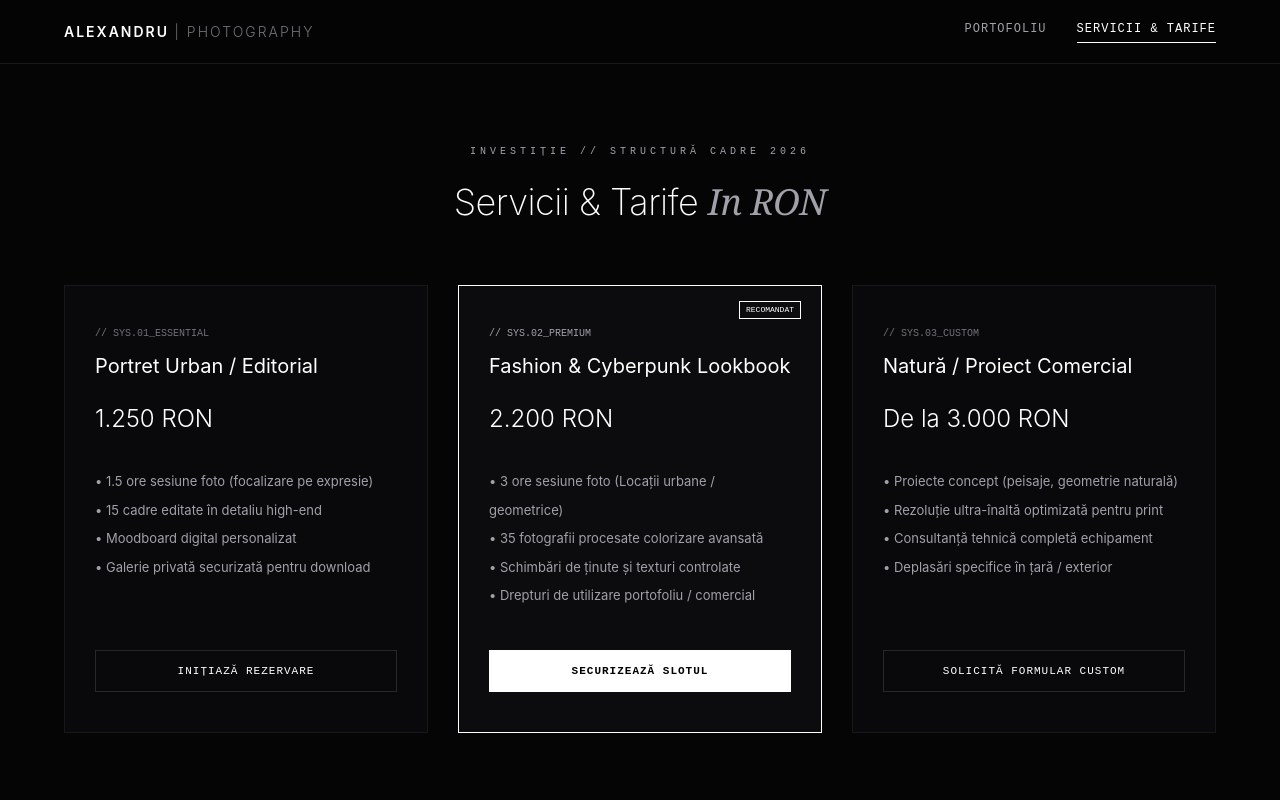
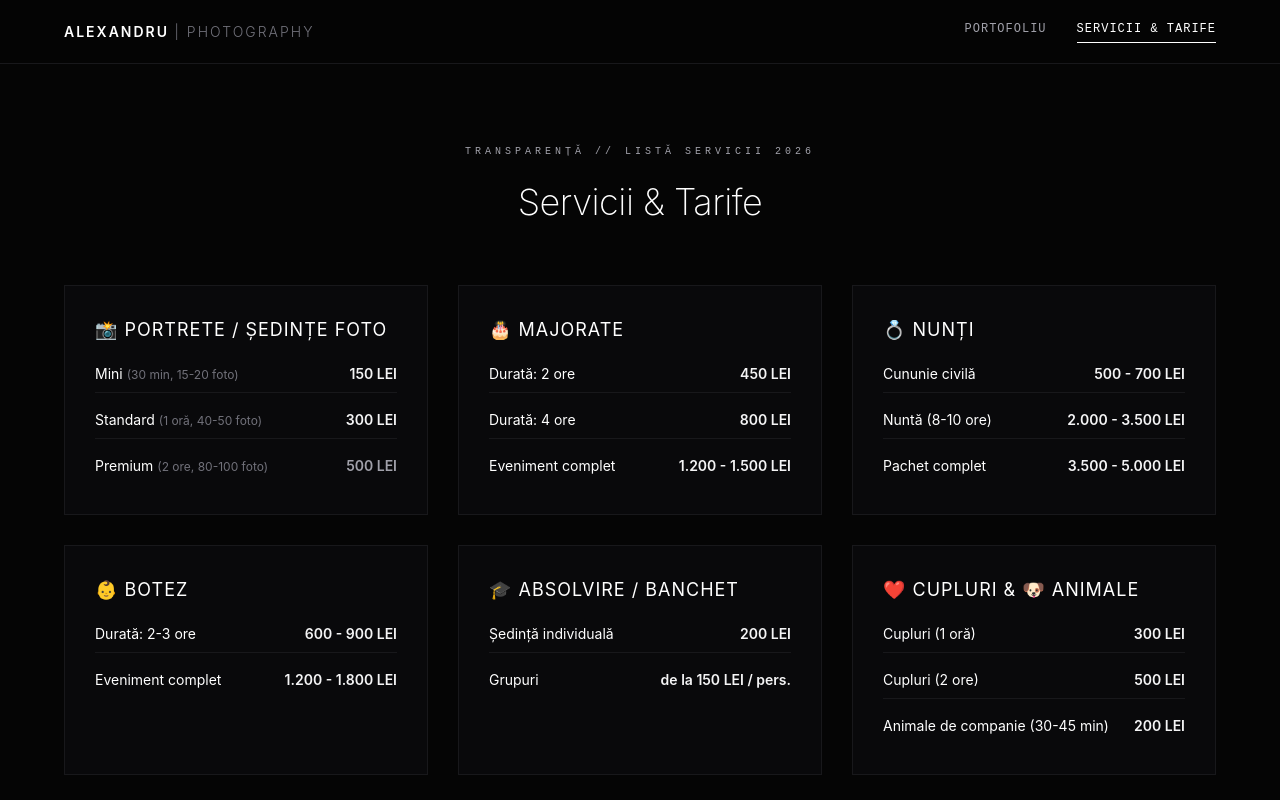
Before and after one commit to Quietbyte23/Alexandru-foto-web, a Next.js app: page /prices in a window 1280 px wide. Shown: the top 800 px of the page. Built offline with nearby package versions, Linux system fonts and the light colour scheme.

Commit message:
Update page.tsx

```diff
--- a/app/prices/page.tsx
+++ b/app/prices/page.tsx
@@ -53,78 +53,149 @@ export default function Prices() {
       {/* TITLU */}
       <section style={{ maxWidth: '800px', margin: '0 auto', textAlign: 'center', padding: '80px 24px 40px 24px' }}>
         <p style={{ fontSize: '10px', fontFamily: 'monospace', letterSpacing: '4px', color: '#a1a1aa', margin: '0 0 16px 0', textTransform: 'uppercase' }}>
-          INVESTIȚIE // STRUCTURĂ CADRE 2026
+          TRANSPARENȚĂ // LISTĂ SERVICII 2026
         </p>
         <h2 style={{ fontSize: '36px', fontWeight: 200, letterSpacing: '-0.5px', margin: '0 0 16px 0', color: '#ffffff' }}>
-          Servicii & Tarife <span style={{ fontFamily: 'Georgia, serif', fontStyle: 'italic', color: '#a1a1aa' }}>In RON</span>
+          Servicii & Tarife
         </h2>
       </section>
 
-      {/* CARDS PACHETE */}
-      <main style={{ maxWidth: '1200px', margin: '0 auto', padding: '0 24px 120px 24px', boxSizing: 'border-box' }}>
+      {/* GRID TARIFE */}
+      <main style={{ maxWidth: '1200px', margin: '0 auto', padding: '0 24px 60px 24px', boxSizing: 'border-box' }}>
         <div style={{
           display: 'grid',
-          gridTemplateColumns: 'repeat(auto-fit, minmax(300px, 1fr))',
+          gridTemplateColumns: 'repeat(auto-fit, minmax(320px, 1fr))',
           gap: '30px'
         }}>
 
-          {/* PACHET 1 */}
-          <div style={{ padding: '40px 30px', backgroundColor: '#09090b', border: '1px solid #18181b', display: 'flex', flexDirection: 'column', justifyContent: 'space-between' }}>
-            <div>
-              <p style={{ fontFamily: 'monospace', fontSize: '10px', color: '#71717a', margin: '0 0 10px 0' }}>// SYS.01_ESSENTIAL</p>
-              <h3 style={{ fontSize: '20px', fontWeight: 400, margin: '0 0 20px 0', color: '#ffffff' }}>Portret Urban / Editorial</h3>
-              <p style={{ fontSize: '24px', fontWeight: 300, color: '#ffffff', margin: '0 0 30px 0' }}>1.250 RON</p>
-              <ul style={{ paddingLeft: '0', listStyle: 'none', fontSize: '13px', color: '#a1a1aa', lineHeight: '2.2', margin: '0 0 40px 0' }}>
-                <li>• 1.5 ore sesiune foto (focalizare pe expresie)</li>
-                <li>• 15 cadre editate în detaliu high-end</li>
-                <li>• Moodboard digital personalizat</li>
-                <li>• Galerie privată securizată pentru download</li>
-              </ul>
+          {/* SEDINTE FOTO */}
+          <div style={{ padding: '30px', backgroundColor: '#09090b', border: '1px solid #18181b' }}>
+            <h3 style={{ fontSize: '18px', fontWeight: 400, margin: '0 0 20px 0', color: '#ffffff', letterSpacing: '1px' }}>📸 PORTRETE / ȘEDINȚE FOTO</h3>
+            <div style={{ display: 'flex', flexDirection: 'column', gap: '16px', fontSize: '14px' }}>
+              <div style={{ display: 'flex', justifyContent: 'space-between', borderBottom: '1px solid #18181b', paddingBottom: '8px' }}>
+                <div><span style={{ color: '#ffffff' }}>Mini</span> <span style={{ color: '#71717a', fontSize: '12px' }}>(30 min, 15-20 foto)</span></div>
+                <span style={{ fontWeight: 600 }}>150 LEI</span>
+              </div>
+              <div style={{ display: 'flex', justifyContent: 'space-between', borderBottom: '1px solid #18181b', paddingBottom: '8px' }}>
+                <div><span style={{ color: '#ffffff' }}>Standard</span> <span style={{ color: '#71717a', fontSize: '12px' }}>(1 oră, 40-50 foto)</span></div>
+                <span style={{ fontWeight: 600 }}>300 LEI</span>
+              </div>
+              <div style={{ display: 'flex', justifyContent: 'space-between', paddingBottom: '8px' }}>
+                <div><span style={{ color: '#ffffff' }}>Premium</span> <span style={{ color: '#71717a', fontSize: '12px' }}>(2 ore, 80-100 foto)</span></div>
+                <span style={{ fontWeight: 600, color: '#a1a1aa' }}>500 LEI</span>
+              </div>
             </div>
-            <Link href="/contact" style={{ display: 'block', textAlign: 'center', backgroundColor: 'transparent', border: '1px solid #27272a', padding: '12px 0', fontSize: '11px', fontFamily: 'monospace', color: '#ffffff', textDecoration: 'none', letterSpacing: '1px' }}>
-              INIȚIAZĂ REZERVARE
-            </Link>
           </div>
 
-          {/* PACHET 2 */}
-          <div style={{ padding: '40px 30px', backgroundColor: '#0c0c0e', border: '1px solid #ffffff', display: 'flex', flexDirection: 'column', justifyContent: 'space-between', position: 'relative' }}>
-            <span style={{ position: 'absolute', top: '15px', right: '20px', fontFamily: 'monospace', fontSize: '8px', color: '#ffffff', border: '1px solid #ffffff', padding: '2px 6px' }}>RECOMANDAT</span>
-            <div>
-              <p style={{ fontFamily: 'monospace', fontSize: '10px', color: '#a1a1aa', margin: '0 0 10px 0' }}>// SYS.02_PREMIUM</p>
-              <h3 style={{ fontSize: '20px', fontWeight: 400, margin: '0 0 20px 0', color: '#ffffff' }}>Fashion & Cyberpunk Lookbook</h3>
-              <p style={{ fontSize: '24px', fontWeight: 300, color: '#ffffff', margin: '0 0 30px 0' }}>2.200 RON</p>
-              <ul style={{ paddingLeft: '0', listStyle: 'none', fontSize: '13px', color: '#a1a1aa', lineHeight: '2.2', margin: '0 0 40px 0' }}>
-                <li>• 3 ore sesiune foto (Locații urbane / geometrice)</li>
-                <li>• 35 fotografii procesate colorizare avansată</li>
-                <li>• Schimbări de ținute și texturi controlate</li>
-                <li>• Drepturi de utilizare portofoliu / comercial</li>
-              </ul>
+          {/* MAJORATE */}
+          <div style={{ padding: '30px', backgroundColor: '#09090b', border: '1px solid #18181b' }}>
+            <h3 style={{ fontSize: '18px', fontWeight: 400, margin: '0 0 20px 0', color: '#ffffff', letterSpacing: '1px' }}>🎂 MAJORATE</h3>
+            <div style={{ display: 'flex', flexDirection: 'column', gap: '16px', fontSize: '14px' }}>
+              <div style={{ display: 'flex', justifyContent: 'space-between', borderBottom: '1px solid #18181b', paddingBottom: '8px' }}>
+                <span style={{ color: '#ffffff' }}>Durată: 2 ore</span>
+                <span style={{ fontWeight: 600 }}>450 LEI</span>
+              </div>
+              <div style={{ display: 'flex', justifyContent: 'space-between', borderBottom: '1px solid #18181b', paddingBottom: '8px' }}>
+                <span style={{ color: '#ffffff' }}>Durată: 4 ore</span>
+                <span style={{ fontWeight: 600 }}>800 LEI</span>
+              </div>
+              <div style={{ display: 'flex', justifyContent: 'space-between', paddingBottom: '8px' }}>
+                <span style={{ color: '#ffffff' }}>Eveniment complet</span>
+                <span style={{ fontWeight: 600 }}>1.200 - 1.500 LEI</span>
+              </div>
             </div>
-            <Link href="/contact" style={{ display: 'block', textAlign: 'center', backgroundColor: '#ffffff', border: '1px solid #ffffff', padding: '12px 0', fontSize: '11px', fontFamily: 'monospace', color: '#000000', textDecoration: 'none', fontWeight: 600, letterSpacing: '1px' }}>
-              SECURIZEAZĂ SLOTUL
-            </Link>
           </div>
 
-          {/* PACHET 3 */}
-          <div style={{ padding: '40px 30px', backgroundColor: '#09090b', border: '1px solid #18181b', display: 'flex', flexDirection: 'column', justifyContent: 'space-between' }}>
-            <div>
-              <p style={{ fontFamily: 'monospace', fontSize: '10px', color: '#71717a', margin: '0 0 10px 0' }}>// SYS.03_CUSTOM</p>
-              <h3 style={{ fontSize: '20px', fontWeight: 400, margin: '0 0 20px 0', color: '#ffffff' }}>Natură / Proiect Comercial</h3>
-              <p style={{ fontSize: '24px', fontWeight: 300, color: '#ffffff', margin: '0 0 30px 0' }}>De la 3.000 RON</p>
-              <ul style={{ paddingLeft: '0', listStyle: 'none', fontSize: '13px', color: '#a1a1aa', lineHeight: '2.2', margin: '0 0 40px 0' }}>
-                <li>• Proiecte concept (peisaje, geometrie naturală)</li>
-                <li>• Rezoluție ultra-înaltă optimizată pentru print</li>
-                <li>• Consultanță tehnică completă echipament</li>
-                <li>• Deplasări specifice în țară / exterior</li>
-              </ul>
+          {/* NUNTI */}
+          <div style={{ padding: '30px', backgroundColor: '#09090b', border: '1px solid #18181b' }}>
+            <h3 style={{ fontSize: '18px', fontWeight: 400, margin: '0 0 20px 0', color: '#ffffff', letterSpacing: '1px' }}>💍 NUNȚI</h3>
+            <div style={{ display: 'flex', flexDirection: 'column', gap: '16px', fontSize: '14px' }}>
+              <div style={{ display: 'flex', justifyContent: 'space-between', borderBottom: '1px solid #18181b', paddingBottom: '8px' }}>
+                <span style={{ color: '#ffffff' }}>Cununie civilă</span>
+                <span style={{ fontWeight: 600 }}>500 - 700 LEI</span>
+              </div>
+              <div style={{ display: 'flex', justifyContent: 'space-between', borderBottom: '1px solid #18181b', paddingBottom: '8px' }}>
+                <span style={{ color: '#ffffff' }}>Nuntă (8-10 ore)</span>
+                <span style={{ fontWeight: 600 }}>2.000 - 3.500 LEI</span>
+              </div>
+              <div style={{ display: 'flex', justifyContent: 'space-between', paddingBottom: '8px' }}>
+                <span style={{ color: '#ffffff' }}>Pachet complet</span>
+                <span style={{ fontWeight: 600 }}>3.500 - 5.000 LEI</span>
+              </div>
             </div>
-            <Link href="/contact" style={{ display: 'block', textAlign: 'center', backgroundColor: 'transparent', border: '1px solid #27272a', padding: '12px 0', fontSize: '11px', fontFamily: 'monospace', color: '#ffffff', textDecoration: 'none', letterSpacing: '1px' }}>
-              SOLICITĂ FORMULAR CUSTOM
-            </Link>
+          </div>
+
+          {/* BOTEZ */}
+          <div style={{ padding: '30px', backgroundColor: '#09090b', border: '1px solid #18181b' }}>
+            <h3 style={{ fontSize: '18px', fontWeight: 400, margin: '0 0 20px 0', color: '#ffffff', letterSpacing: '1px' }}>👶 BOTEZ</h3>
+            <div style={{ display: 'flex', flexDirection: 'column', gap: '16px', fontSize: '14px' }}>
+              <div style={{ display: 'flex', justifyContent: 'space-between', borderBottom: '1px solid #18181b', paddingBottom: '8px' }}>
+                <span style={{ color: '#ffffff' }}>Durată: 2-3 ore</span>
+                <span style={{ fontWeight: 600 }}>600 - 900 LEI</span>
+              </div>
+              <div style={{ display: 'flex', justifyContent: 'space-between', paddingBottom: '8px' }}>
+                <span style={{ color: '#ffffff' }}>Eveniment complet</span>
+                <span style={{ fontWeight: 600 }}>1.200 - 1.800 LEI</span>
+              </div>
+            </div>
+          </div>
+
+          {/* ABSOLVIRE */}
+          <div style={{ padding: '30px', backgroundColor: '#09090b', border: '1px solid #18181b' }}>
+            <h3 style={{ fontSize: '18px', fontWeight: 400, margin: '0 0 20px 0', color: '#ffffff', letterSpacing: '1px' }}>🎓 ABSOLVIRE / BANCHET</h3>
+            <div style={{ display: 'flex', flexDirection: 'column', gap: '16px', fontSize: '14px' }}>
+              <div style={{ display: 'flex', justifyContent: 'space-between', borderBottom: '1px solid #18181b', paddingBottom: '8px' }}>
+                <span style={{ color: '#ffffff' }}>Ședință individuală</span>
+                <span style={{ fontWeight: 600 }}>200 LEI</span>
+              </div>
+              <div style={{ display: 'flex', justifyContent: 'space-between', paddingBottom: '8px' }}>
+                <span style={{ color: '#ffffff' }}>Grupuri</span>
+                <span style={{ fontWeight: 600 }}>de la 150 LEI / pers.</span>
+              </div>
+            </div>
+          </div>
+
+          {/* CUPLURI SI ANIMALE */}
+          <div style={{ padding: '30px', backgroundColor: '#09090b', border: '1px solid #18181b' }}>
+            <h3 style={{ fontSize: '18px', fontWeight: 400, margin: '0 0 20px 0', color: '#ffffff', letterSpacing: '1px' }}>❤️ CUPLURI & 🐶 ANIMALE</h3>
+            <div style={{ display: 'flex', flexDirection: 'column', gap: '16px', fontSize: '14px' }}>
+              <div style={{ display: 'flex', justifyContent: 'space-between', borderBottom: '1px solid #18181b', paddingBottom: '8px' }}>
+                <span style={{ color: '#ffffff' }}>Cupluri (1 oră)</span>
+                <span style={{ fontWeight: 600 }}>300 LEI</span>
+              </div>
+              <div style={{ display: 'flex', justifyContent: 'space-between', borderBottom: '1px solid #18181b', paddingBottom: '8px' }}>
+                <span style={{ color: '#ffffff' }}>Cupluri (2 ore)</span>
+                <span style={{ fontWeight: 600 }}>500 LEI</span>
+              </div>
+              <div style={{ display: 'flex', justifyContent: 'space-between', paddingBottom: '8px' }}>
+                <span style={{ color: '#ffffff' }}>Animale de companie (30-45 min)</span>
+                <span style={{ fontWeight: 600 }}>200 LEI</span>
+              </div>
+            </div>
           </div>
 
         </div>
       </main>
+
+      {/* SECTIUNEA CE ESTE INCLUS */}
+      <section style={{ maxWidth: '800px', margin: '40px auto 120px auto', padding: '40px 24px', borderTop: '1px solid #18181b' }}>
+        <h3 style={{ fontSize: '14px', fontFamily: 'monospace', letterSpacing: '2px', color: '#ffffff', textTransform: 'uppercase', marginBottom: '24px', textAlign: 'center' }}>
+          // CE ESTE INCLUS ÎN FIECARE PACHET
+        </h3>
+        <div style={{ display: 'grid', gridTemplateColumns: 'repeat(auto-fit, minmax(240px, 1fr))', gap: '20px', fontSize: '13px', color: '#a1a1aa' }}>
+          <div>✅ Fotografii editate profesional fin</div>
+          <div>✅ Livrare digitală securizată (Google Drive / WeTransfer)</div>
+          <div>✅ Toate cadrele predate sunt fără filigran</div>
+          <div>✅ Livrare rapidă în 3-7 zile lucrătoare</div>
+        </div>
+
+        <div style={{ textAlign: 'center', marginTop: '60px' }}>
+          <Link href="/contact" style={{ display: 'inline-block', backgroundColor: '#ffffff', color: '#000000', fontFamily: 'monospace', fontSize: '11px', letterSpacing: '2px', padding: '16px 32px', textDecoration: 'none', fontWeight: 600 }}>
+            REZERVĂ O ȘEDINȚĂ FOTO →
+          </Link>
+        </div>
+      </section>
+
     </div>
   );
 }
```
